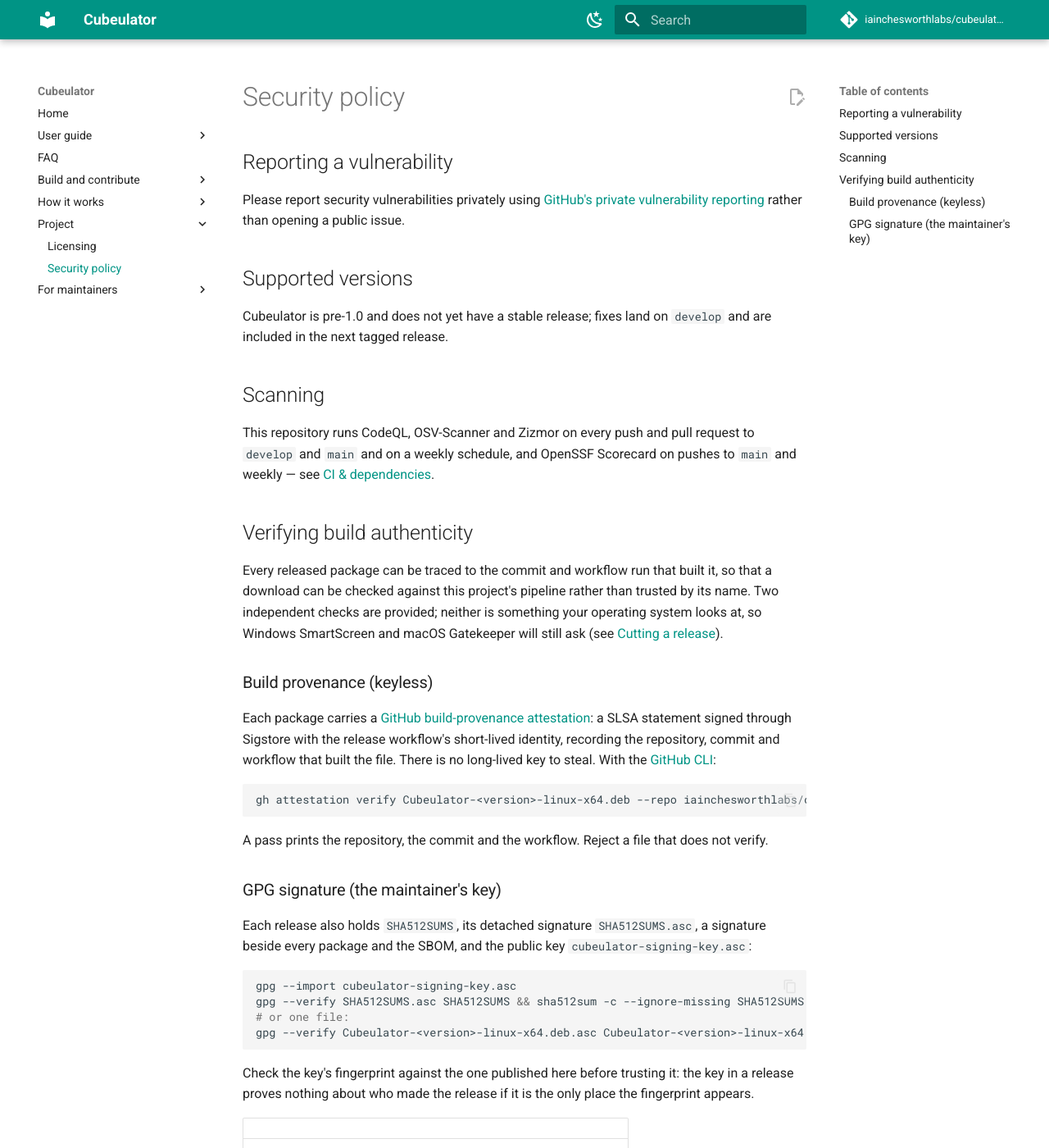
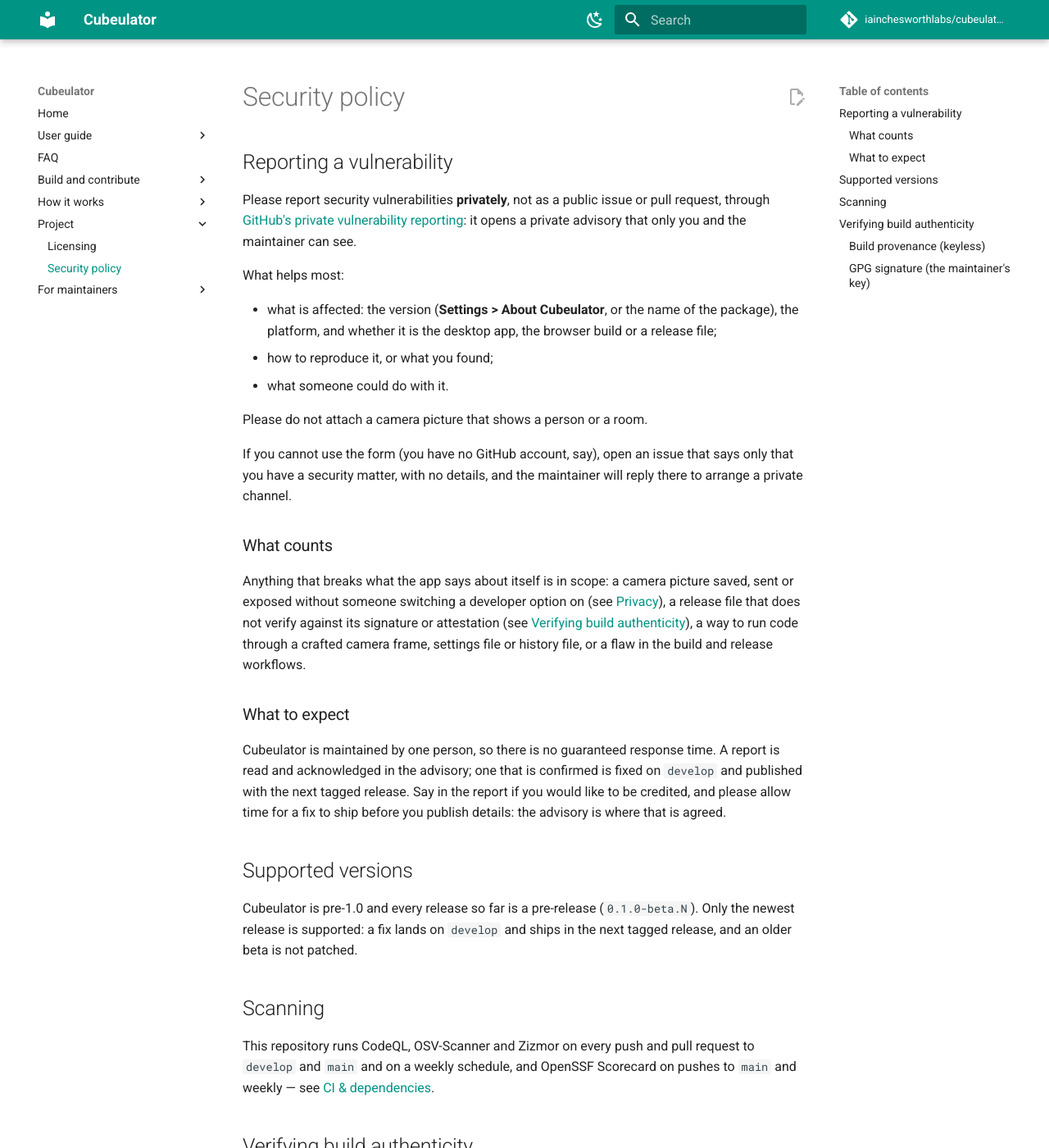
Before and after one commit to iainchesworth/cubeulator, an MkDocs documentation site: the page built from docs/SECURITY.md, in a window 1280 px wide and 1400 px high. Shown: the whole window at 82% size. Built offline with MkDocs 1.6.1 and Material for MkDocs 9.7.7, drawn with Linux system fonts in a browser that asks for light colours; comment, search, counter and statistics services are not loaded.

Commit message:
Say what to send, what counts and what to expect in the security policy
The policy was one sentence and a link. It now says what helps in a report, what is in scope for an app whose promise is about the camera picture, what a one-person project can promise about a response, which versions get fixes now that there are releases, and what to do without a GitHub account. The code of conduct's enforcement route names the same form rather than a 'private channel with the repository owner'.

```diff
--- a/docs/SECURITY.md
+++ b/docs/SECURITY.md
@@ -2,14 +2,49 @@
 
 ## Reporting a vulnerability
 
-Please report security vulnerabilities privately using
-[GitHub's private vulnerability reporting](https://github.com/iainchesworthlabs/cubeulator/security/advisories/new)
-rather than opening a public issue.
+Please report security vulnerabilities **privately**, not as a public issue or
+pull request, through
+[GitHub's private vulnerability reporting](https://github.com/iainchesworthlabs/cubeulator/security/advisories/new):
+it opens a private advisory that only you and the maintainer can see.
+
+What helps most:
+
+- what is affected: the version (**Settings > About Cubeulator**, or the name of
+  the package), the platform, and whether it is the desktop app, the browser
+  build or a release file;
+- how to reproduce it, or what you found;
+- what someone could do with it.
+
+Please do not attach a camera picture that shows a person or a room.
+
+If you cannot use the form (you have no GitHub account, say), open an issue that
+says only that you have a security matter, with no details, and the maintainer
+will reply there to arrange a private channel.
+
+### What counts
+
+Anything that breaks what the app says about itself is in scope: a camera
+picture saved, sent or exposed without someone switching a developer option on
+(see [Privacy](guide/privacy.md)), a release file that does not verify against
+its signature or attestation (see
+[Verifying build authenticity](#verifying-build-authenticity)), a way to run
+code through a crafted camera frame, settings file or history file, or a flaw
+in the build and release workflows.
+
+### What to expect
+
+Cubeulator is maintained by one person, so there is no guaranteed response
+time. A report is read and acknowledged in the advisory; one that is confirmed
+is fixed on `develop` and published with the next tagged release. Say in the
+report if you would like to be credited, and please allow time for a fix to
+ship before you publish details: the advisory is where that is agreed.
 
 ## Supported versions
 
-Cubeulator is pre-1.0 and does not yet have a stable release; fixes land on
-`develop` and are included in the next tagged release.
+Cubeulator is pre-1.0 and every release so far is a pre-release
+(`0.1.0-beta.N`). Only the newest release is supported: a fix lands on
+`develop` and ships in the next tagged release, and an older beta is not
+patched.
 
 ## Scanning
 
```
Also changed, not shown: docs/CODE_OF_CONDUCT.md (+7 -4 lines).
